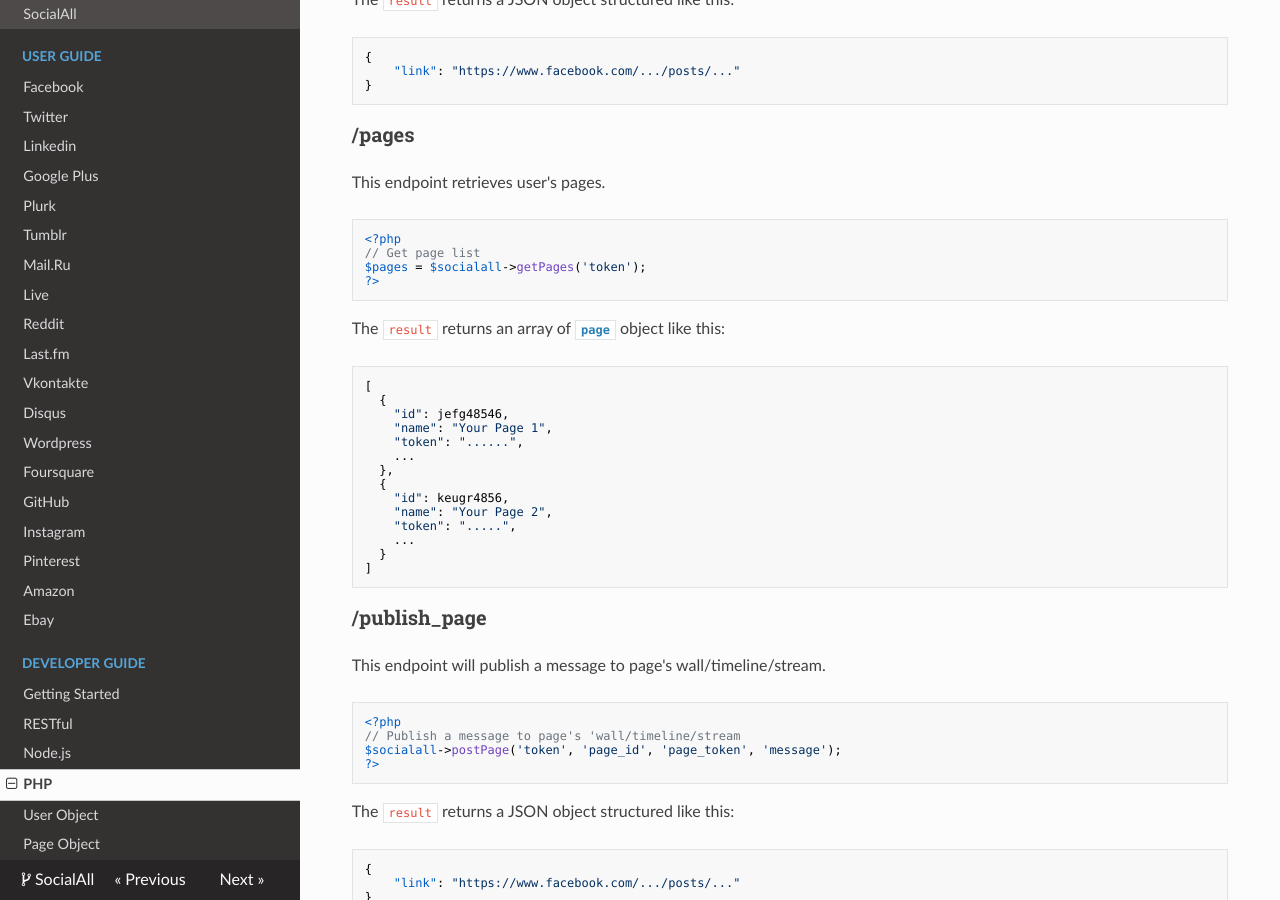
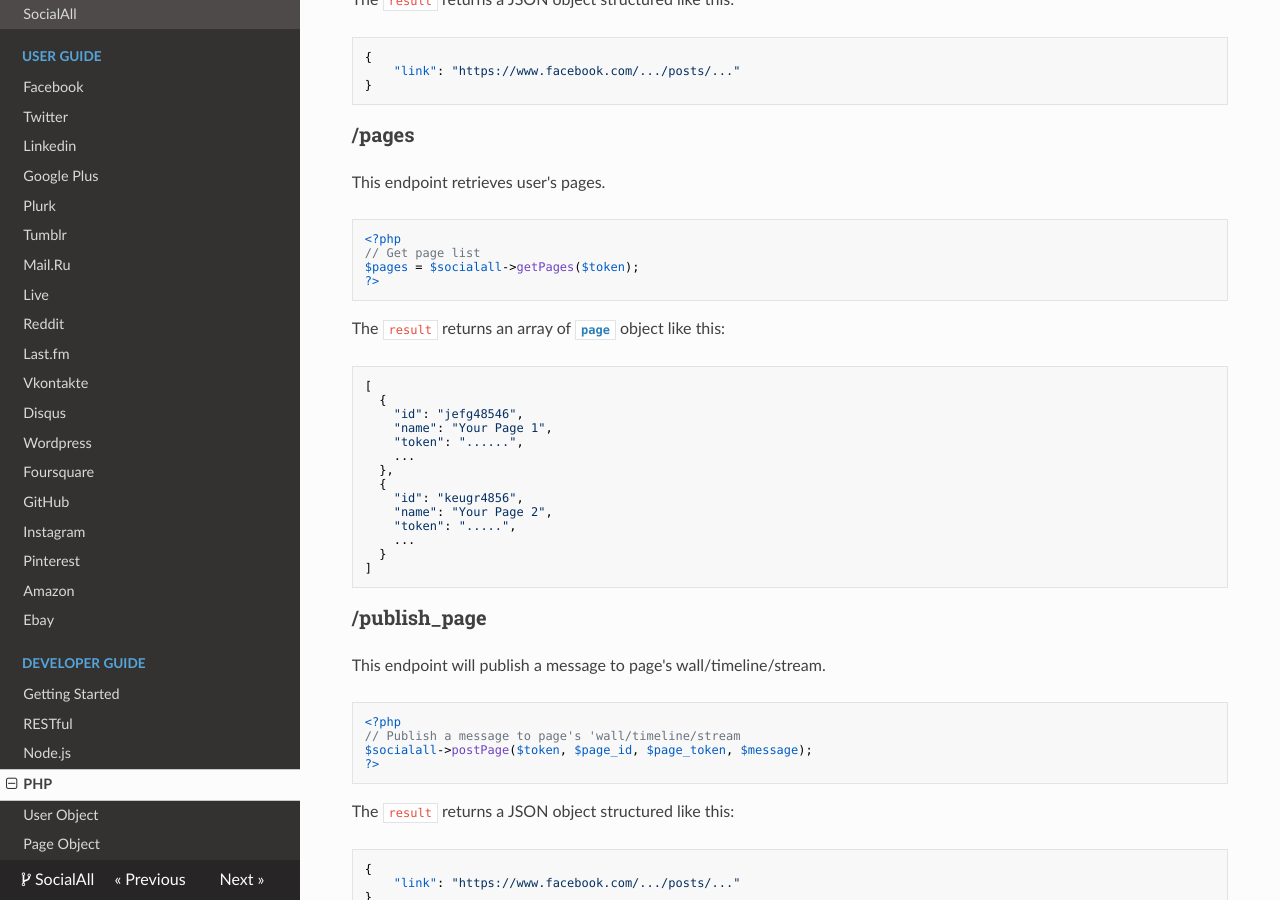
Before and after one commit to nhvu1988/socialall-docs, an MkDocs documentation site: the page built from docs/developer-guide/php.md, in a window 1280 px wide and 900 px high, scrolled down 1936 px. Built offline with MkDocs 1.6.1, drawn with Linux system fonts in a browser that asks for light colours; nearby versions of some CDN libraries; old or Windows-style settings are respelled for this version of MkDocs.

Commit message:
fix code

````diff
--- a/docs/developer-guide/php.md
+++ b/docs/developer-guide/php.md
@@ -117,7 +117,7 @@ This endpoint retrieves user's pages.
 ```
 <?php
 // Get page list
-$pages = $socialall->getPages('token');
+$pages = $socialall->getPages($token);
 ?>
 ```
 
@@ -126,13 +126,13 @@ The `result` returns an array of [`page`](page-object.md) object like this:
 ```
 [
   {
-    "id": jefg48546,
+    "id": "jefg48546",
     "name": "Your Page 1",
     "token": "......",
     ...
   },
   {
-    "id": keugr4856,
+    "id": "keugr4856",
     "name": "Your Page 2",
     "token": ".....",
     ...
@@ -147,7 +147,7 @@ This endpoint will publish a message to page's wall/timeline/stream.
 ```
 <?php
 // Publish a message to page's 'wall/timeline/stream
-$socialall->postPage('token', 'page_id', 'page_token', 'message');
+$socialall->postPage($token, $page_id, $page_token, $message);
 ?>
 ```
 
````
Also changed, not shown: docs/developer-guide/index.md (+1 -1 lines).
